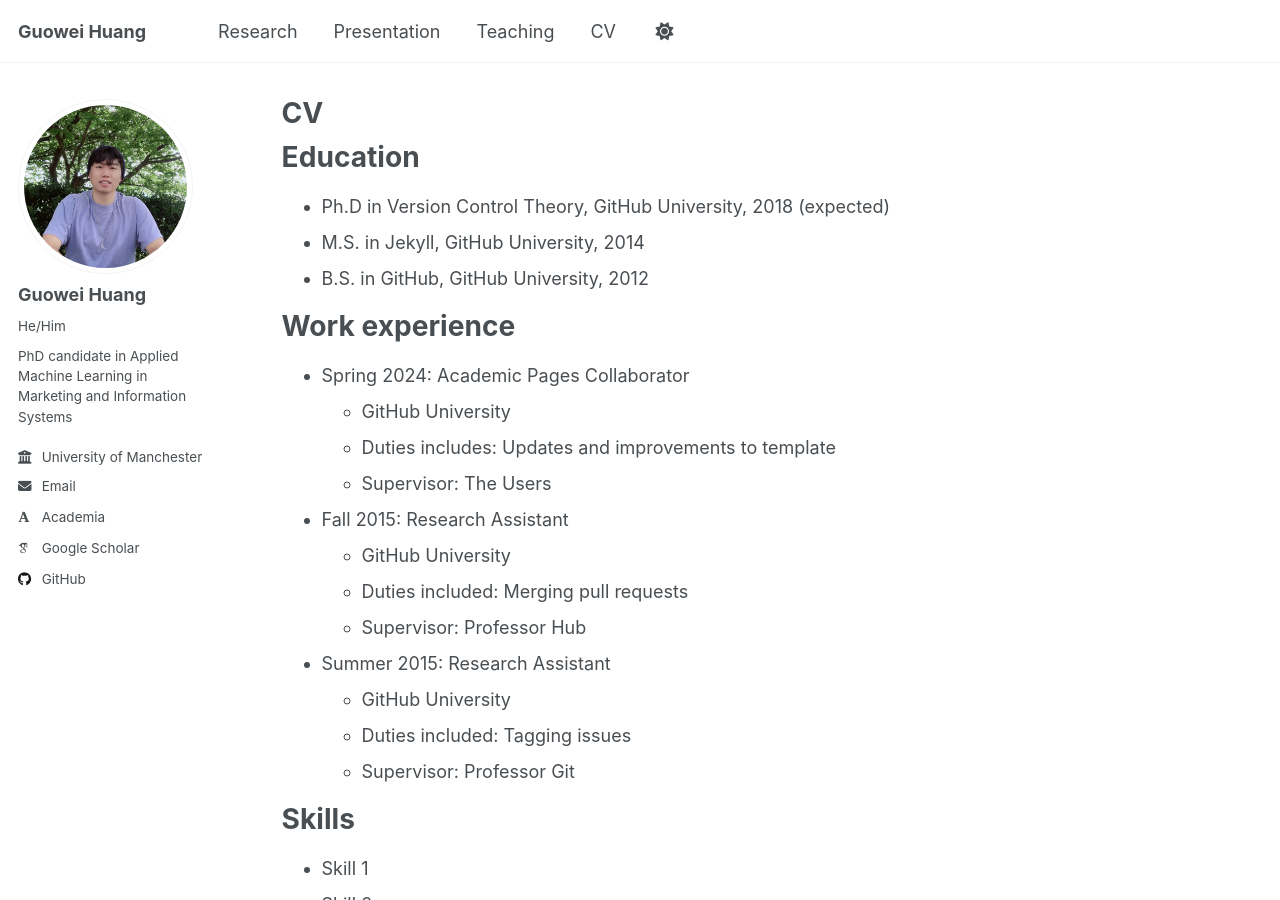
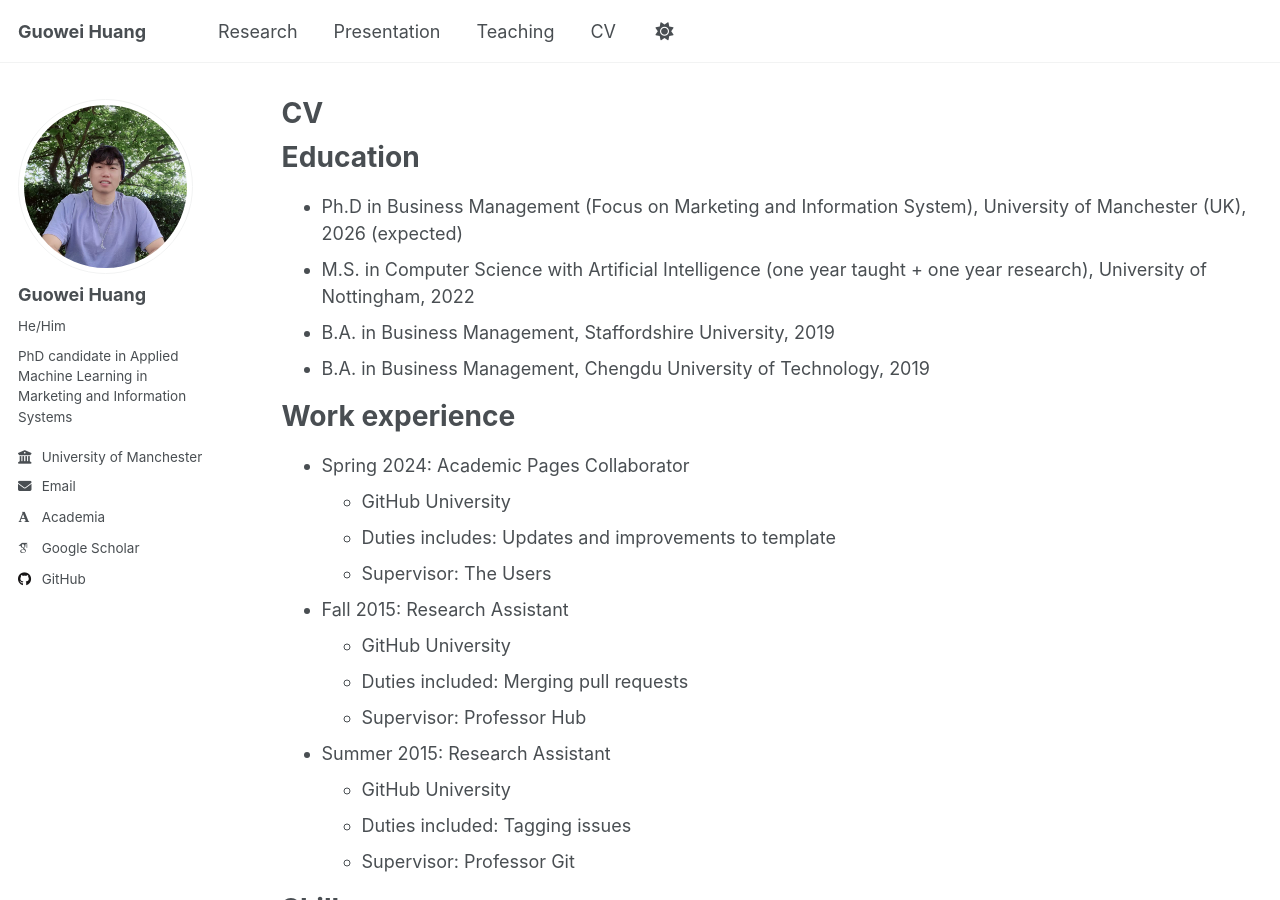
Before and after one commit to Oliverhuang123/Oliverhuang123.github.io, a Jekyll site: the page built from _pages/cv.md, in a window 1280 px wide and 900 px high. Built offline with Jekyll 4.4.1, drawn with Linux system fonts in a browser that asks for light colours; some web fonts are replaced.

Commit message:
Update cv.md

```diff
--- a/_pages/cv.md
+++ b/_pages/cv.md
@@ -11,9 +11,10 @@ redirect_from:
 
 Education
 ======
-* Ph.D in Version Control Theory, GitHub University, 2018 (expected)
-* M.S. in Jekyll, GitHub University, 2014
-* B.S. in GitHub, GitHub University, 2012
+* Ph.D in Business Management (Focus on Marketing and Information System), University of Manchester (UK), 2026 (expected)
+* M.S. in Computer Science with Artificial Intelligence (one year taught + one year research), University of Nottingham, 2022
+* B.A. in Business Management, Staffordshire University, 2019
+* B.A. in Business Management, Chengdu University of Technology, 2019
 
 Work experience
 ======
```
